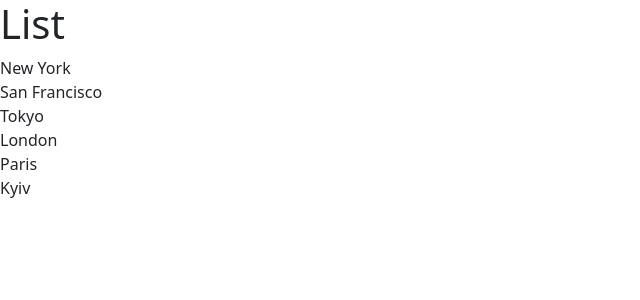
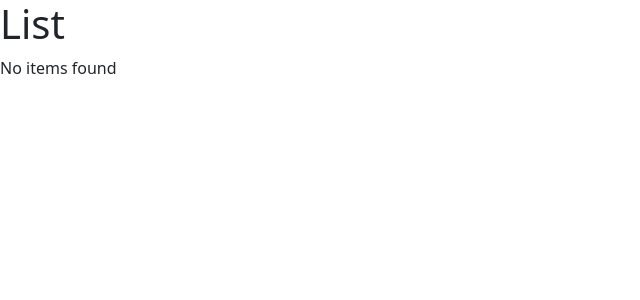
Before and after one commit to vadymsnigurcode/react-2, a React (Vite) app in the folder react-app/: page / in a window 1280 px wide. Shown: the top 300 px of the page, without its empty margins (0-640 px from the left). Built offline with nearby package versions, Linux system fonts and the light colour scheme.

Commit message:
add conditional list length check.

```diff
--- a/react-app/src/components/ListGroup.tsx
+++ b/react-app/src/components/ListGroup.tsx
@@ -1,7 +1,7 @@
 
 
 function ListGroup() {
-    const items = [
+    let items = [
         'New York',
         'San Francisco',
         'Tokyo',
@@ -9,6 +9,11 @@ function ListGroup() {
         'Paris',
         'Kyiv'
     ];
+    items = [];
+
+    if (items.length === 0) {
+        return <><h1>List</h1><p>No items found</p><h1/></>;
+    }
 
   return (
     <>
```
